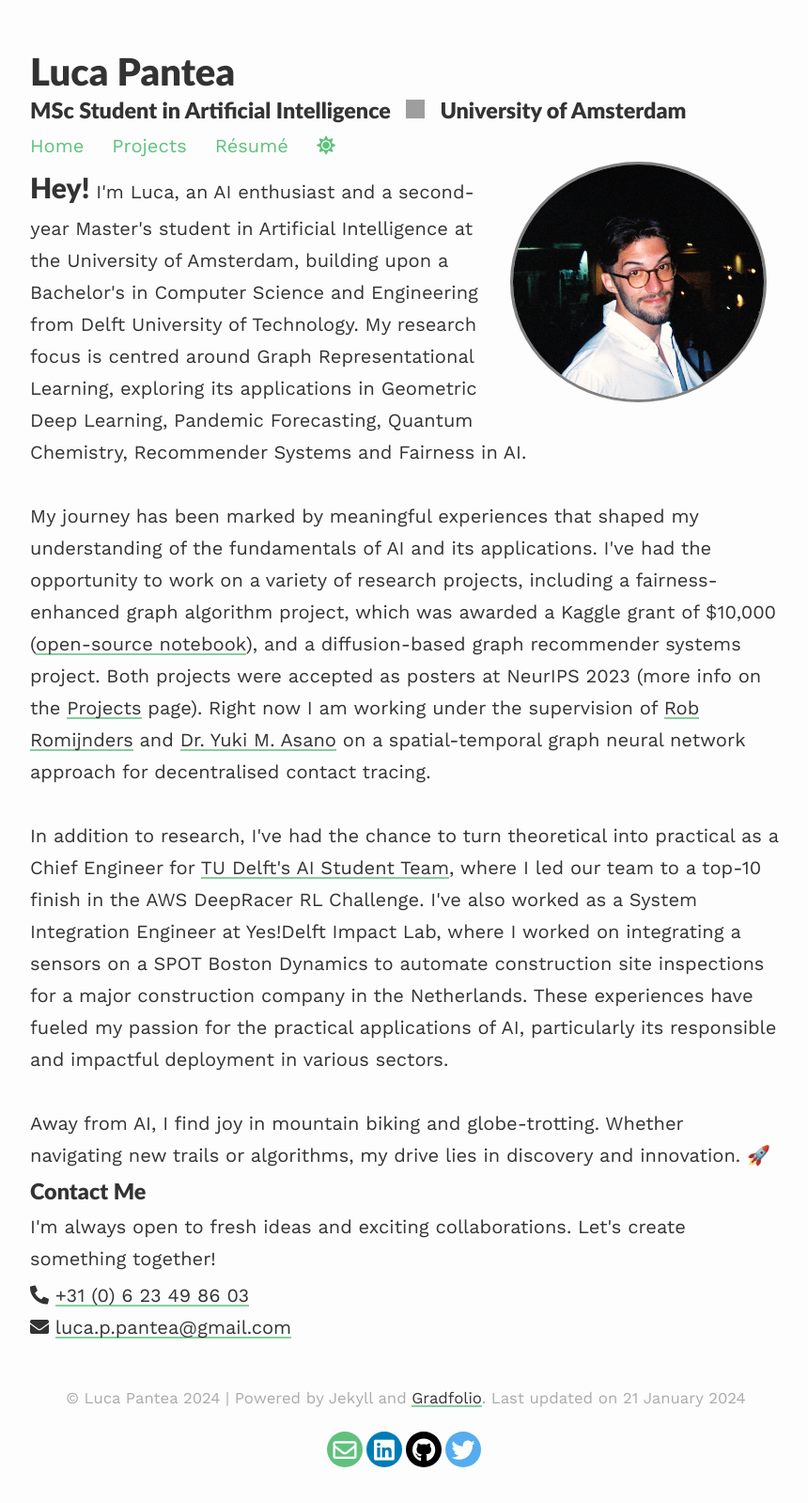
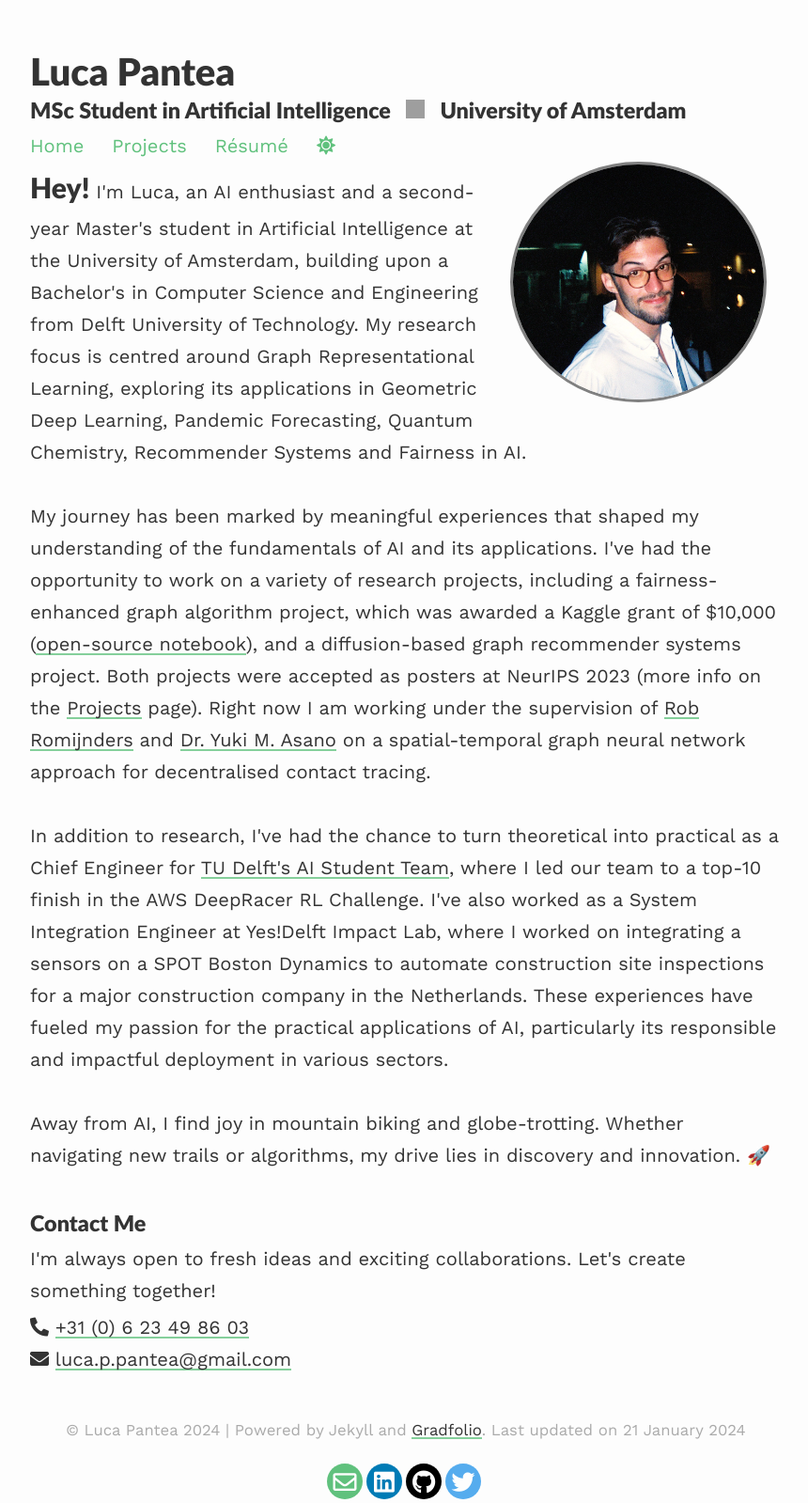
Before and after one commit to lucapantea/lucapantea.github.io, a Jekyll site: the page built from index.md, in a window 1280 px wide. Shown: the whole page at 94% size, without its empty margins (208-1068 px from the left). Built offline with Jekyll 4.4.1, drawn with Linux system fonts in a browser that asks for light colours; nearby versions of some CDN libraries; before the commit the page ends 1565 px from its top, so only the background shows below that; grey boxes are pictures that could not be loaded.

Commit message:
paragraph fix

```diff
--- a/index.md
+++ b/index.md
@@ -14,7 +14,7 @@ published: true
 <p style="display: inline;">
 In addition to research, I've had the chance to turn theoretical into practical as a Chief Engineer for <a href="https://www.teamepoch.net/">TU Delft's AI Student Team</a>, where I led our team to a top-10 finish in the AWS DeepRacer RL Challenge. I've also worked as a System Integration Engineer at Yes!Delft Impact Lab, where I worked on integrating a sensors on a SPOT Boston Dynamics to automate construction site inspections for a major construction company in the Netherlands. These experiences have fueled my passion for the practical applications of AI, particularly its responsible and impactful deployment in various sectors.<br><br></p>
 
-<p style="display: inline;">Away from AI, I find joy in mountain biking and globe-trotting. Whether navigating new trails or algorithms, my drive lies in discovery and innovation. 🚀 </p>
+<p style="display: inline;">Away from AI, I find joy in mountain biking and globe-trotting. Whether navigating new trails or algorithms, my drive lies in discovery and innovation. 🚀 <br><br></p>
 
 <h3>Contact Me</h3>
 <p style="margin-top: 0; margin-bottom: 5px;">I'm always open to fresh ideas and exciting collaborations. Let's create something together!</p>
```
